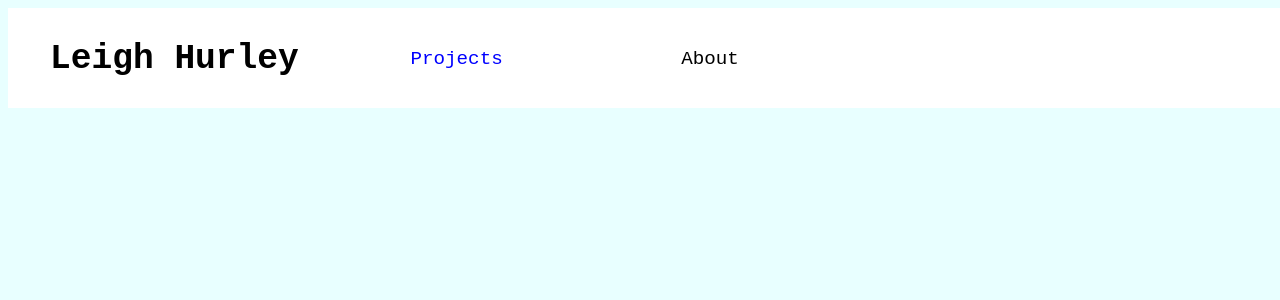
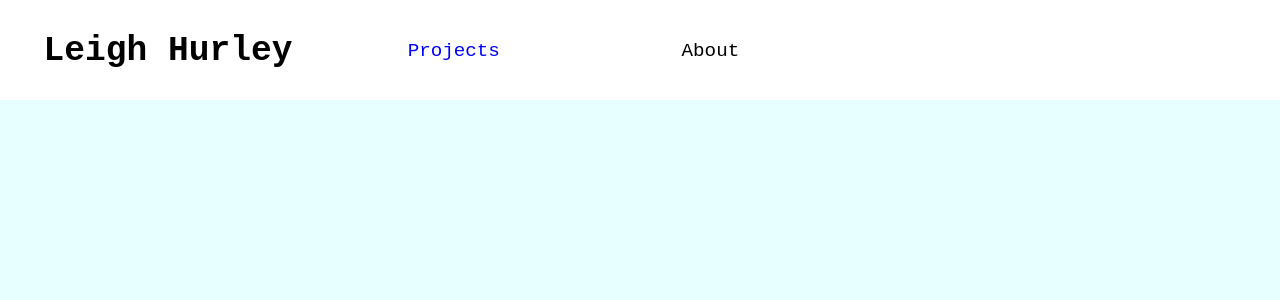
Before and after one commit to leigh966/portfolio-frontend, a React (Create React App) app: page / in a window 1280 px wide. Shown: the top 300 px of the page. Built offline with nearby package versions, Linux system fonts and the light colour scheme; no server answers.

Commit message:
fixed header position and attempted to add scrolling (unsuccessfully)

```diff
--- a/src/App.css
+++ b/src/App.css
@@ -2,14 +2,25 @@
   width: 100%;
   margin: 0;
   padding: 0;
+  bottom: 0;
 }
 
 body {
   background-color: rgba(0, 255, 255, 0.09);
+  padding: 0;
+  margin: 0;
+  overflow-x: hidden;
+  overflow-y: hidden;
+  bottom: 0;
 }
 
 #main-body {
-  width: 100%;
+  width: 100% - 1px;
+  padding: 5px;
+  margin: 0;
+  overflow-y: scroll;
+  overflow-x: hidden;
+  bottom: 0;
 }
 
 #root {
@@ -17,3 +28,7 @@ body {
   margin: 0;
   padding: 0;
 }
+
+.project-tabs {
+  overflow-y: visible;
+}
```
